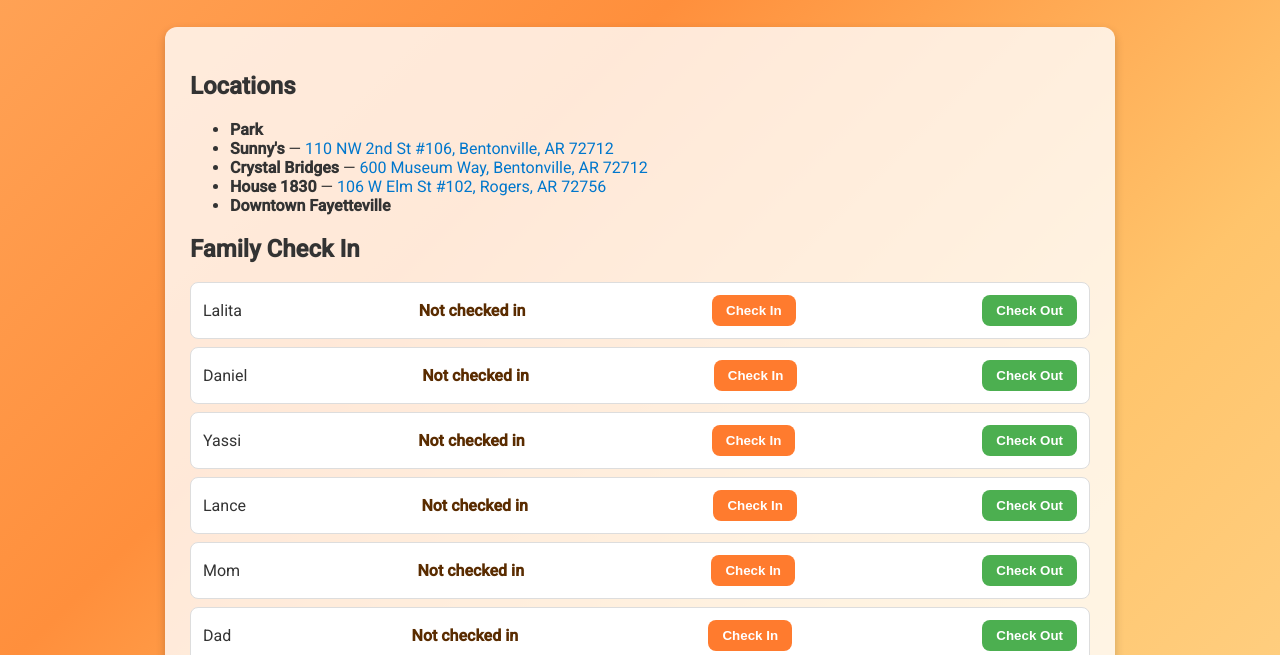
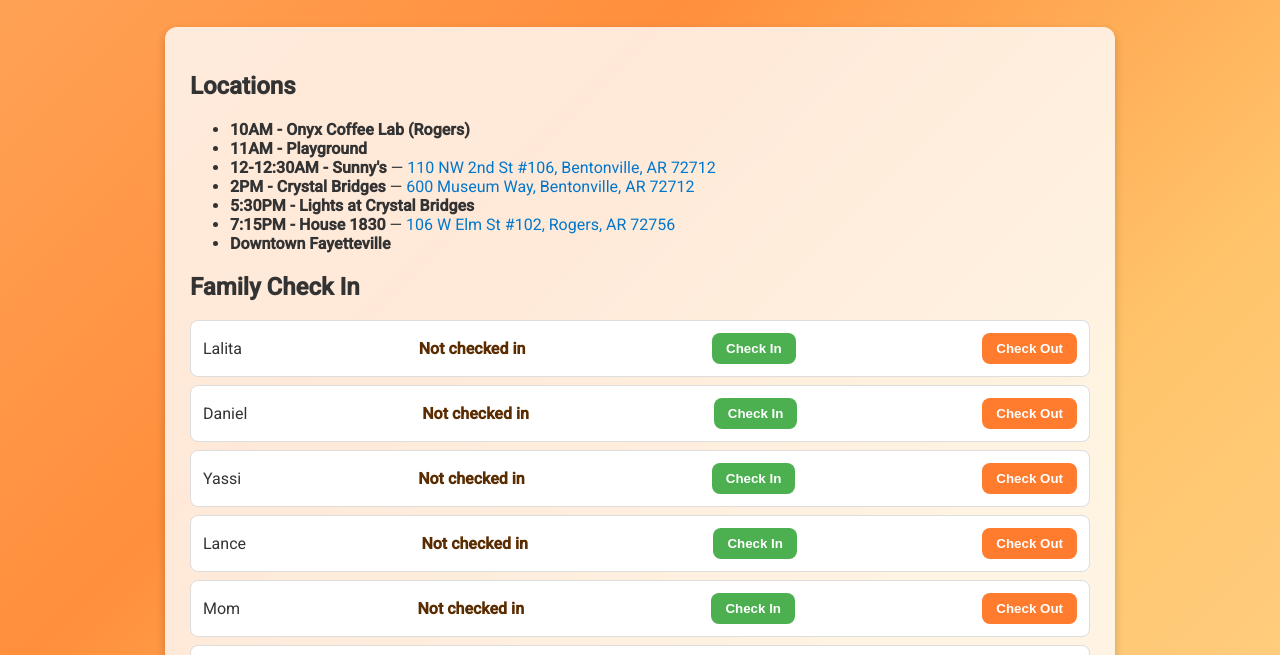
Before and after one commit to Teeta86/checkin, a plain HTML site: page index.html in a window 1280 px wide. Shown: the part 120-775 px from the top of the page. Drawn offline with Linux system fonts and the light colour scheme; no server answers.

Commit message:
Update index.html
changed check in/out button color

```diff
--- a/index.html
+++ b/index.html
@@ -48,7 +48,7 @@
 
     button {
       padding: 8px 14px;
-      background-color: #ff7b2e;
+      background-color: #4CAF50;
       border: none;
       border-radius: 8px;
       color: white;
@@ -57,7 +57,7 @@
     }
 
     button:hover {
-      background-color: #ff6a10;
+      background-color: #4CAF50;
     }
 
     .status {
@@ -83,10 +83,12 @@
 <div class="container">
   <h2>Locations</h2>
   <ul>
-    <li><strong>Park</strong></li>
-    <li><strong>Sunny's</strong> — <a target="_blank" href="https://maps.google.com/?q=110 NW 2nd St #106, Bentonville, AR 72712">110 NW 2nd St #106, Bentonville, AR 72712</a></li>
-    <li><strong>Crystal Bridges</strong> — <a target="_blank" href="https://maps.google.com/?q=600 Museum Way, Bentonville, AR 72712">600 Museum Way, Bentonville, AR 72712</a></li>
-    <li><strong>House 1830</strong> — <a target="_blank" href="https://maps.google.com/?q=106 W Elm St #102, Rogers, AR 72756">106 W Elm St #102, Rogers, AR 72756</a></li>
+    <li><strong>10AM - Onyx Coffee Lab (Rogers)</strong></li>
+    <li><strong>11AM - Playground</strong></li>
+    <li><strong>12-12:30AM - Sunny's</strong> — <a target="_blank" href="https://maps.google.com/?q=110 NW 2nd St #106, Bentonville, AR 72712">110 NW 2nd St #106, Bentonville, AR 72712</a></li>
+    <li><strong>2PM - Crystal Bridges</strong> — <a target="_blank" href="https://maps.google.com/?q=600 Museum Way, Bentonville, AR 72712">600 Museum Way, Bentonville, AR 72712</a></li>
+    <li><strong>5:30PM - Lights at Crystal Bridges</strong></li>
+    <li><strong>7:15PM - House 1830</strong> — <a target="_blank" href="https://maps.google.com/?q=106 W Elm St #102, Rogers, AR 72756">106 W Elm St #102, Rogers, AR 72756</a></li>
     <li><strong>Downtown Fayetteville</strong></li>
   </ul>
 
@@ -138,7 +140,7 @@
 
     const checkoutBtn = document.createElement('button');
     checkoutBtn.textContent = 'Check Out';
-    checkoutBtn.style.backgroundColor = '#4CAF50'; // green for checkout
+    checkoutBtn.style.backgroundColor = '#ff7b2e'; // orange for checkout
     checkoutBtn.style.marginLeft = '10px';
     checkoutBtn.addEventListener('click', async () => {
       await setDoc(doc(db, "checkins", name), { checkedIn: false });
```
